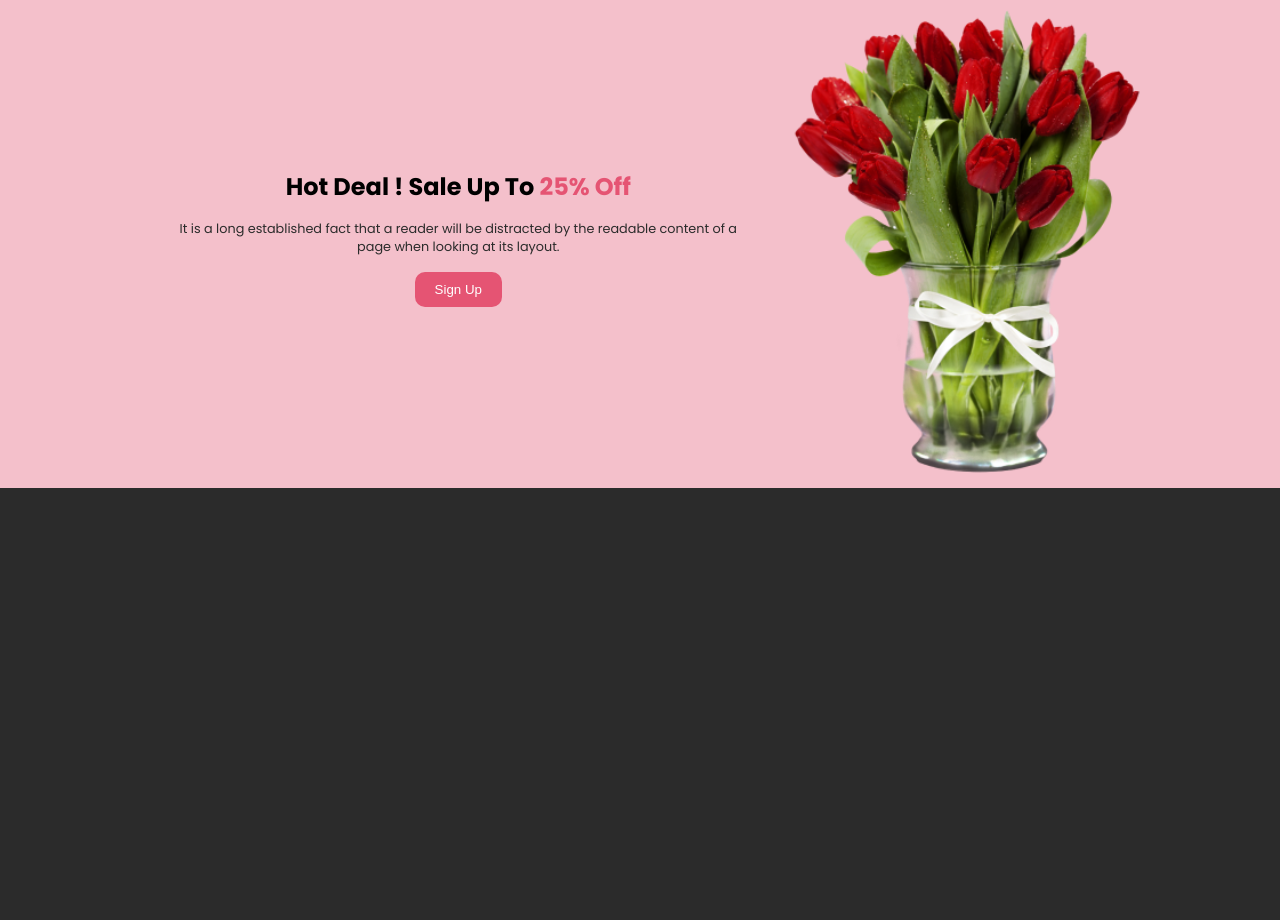
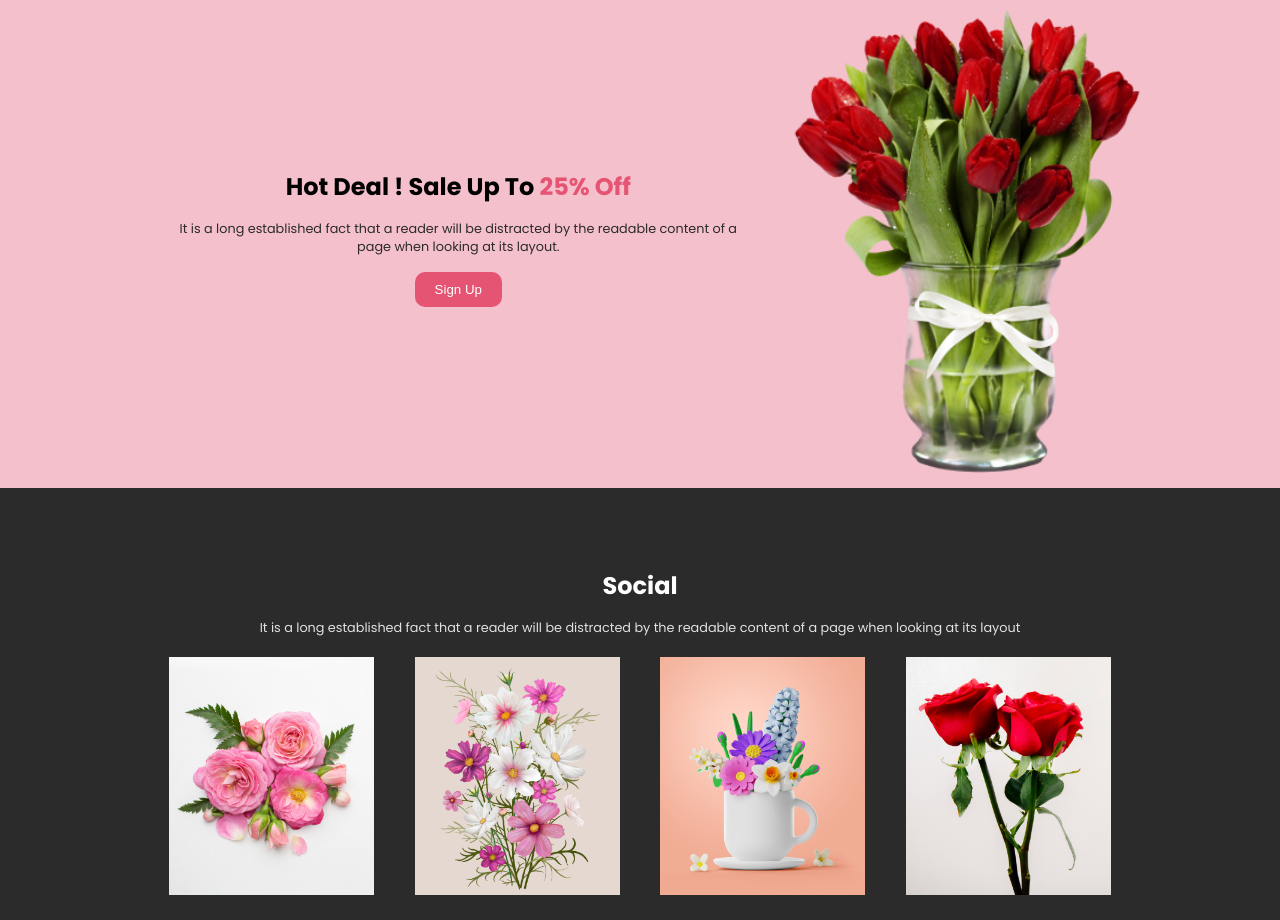
Before and after one commit to hemel17/assignment-01, a plain HTML site: page index.html in a window 1280 px wide. Shown: the part 1991-2911 px from the top of the page. Before the commit the page ends 2479 px from the top, so only its background shows below. Drawn offline with Linux system fonts and the light colour scheme.

Commit message:
social section done

```diff
--- a/index.html
+++ b/index.html
@@ -43,21 +43,21 @@
         <section id="f-flowers" class="flex">
           <section>
             <div id="flower01">
-                <img src="assets/flower09.png" alt="a nice flower">
+              <img src="assets/flower09.png" alt="a nice flower" />
             </div>
             <p>Pink flower tree</p>
           </section>
           <section>
             <div id="flower02">
-                <img src="assets/flower02.png" alt="a nice flower">
+              <img src="assets/flower02.png" alt="a nice flower" />
             </div>
-              <p>Pink flower tree</p>
+            <p>Mixed flower tree</p>
           </section>
           <section>
             <div id="flower03">
-                <img src="assets/flower03.png" alt="a nice flower">
+              <img src="assets/flower03.png" alt="a nice flower" />
             </div>
-              <p>Pink flower tree</p>
+            <p>Yellow flower tree</p>
           </section>
         </section>
       </section>
@@ -70,7 +70,10 @@
           <li>Boost your <span class="color">compassion levels.</span></li>
           <li>Get your <span class="color">creative</span> mojo going.</li>
           <li>Be more <span class="color">productive.</span></li>
-            <li>Experience <span class="color">less stress</span> and <span class="color">pain.</span></li>
+          <li>
+            Experience <span class="color">less stress</span> and
+            <span class="color">pain.</span>
+          </li>
         </ul>
       </section>
 
@@ -81,8 +84,8 @@
           <section id="d-text" class="flex">
             <h2>Hot Deal ! Sale Up To <span class="off">25% Off</span></h2>
             <p>
-                It is a long established fact that a reader will be distracted by the readable
-                content of a page when looking at its layout.
+              It is a long established fact that a reader will be distracted by
+              the readable content of a page when looking at its layout.
             </p>
             <button class="btn"><a href="#">Sign Up</a></button>
           </section>
@@ -96,6 +99,22 @@
       </section>
 
       <!-- social section -->
+      <section id="social" class="container">
+        <h2>Social</h2>
+        <p>
+          It is a long established fact that a reader will be distracted by the
+          readable content of a page when looking at its layout
+        </p>
+        <section id="social-image">
+          <img src="assets/flower05.png" alt="social image" /><img
+            src="assets/flower06.png"
+            alt="social image"
+          /><img src="assets/flower07.png" alt="social image" /><img
+            src="assets/flower08.png"
+            alt="social image"
+          />
+        </section>
+      </section>
     </main>
   </body>
 </html>
--- a/style.css
+++ b/style.css
@@ -170,3 +170,18 @@ a {
   #d-image img {
     height: 30rem;
   }
+
+  /* social section */
+  #social{
+    margin-top: 5rem;
+    text-align: center;
+  }
+
+  #social p{
+    margin-top: 1rem;
+  }
+
+  #social-image img{
+    margin: 2%;
+    width: 20%;
+  }
```
Lines whose indentation alone changed are shown as unchanged.
